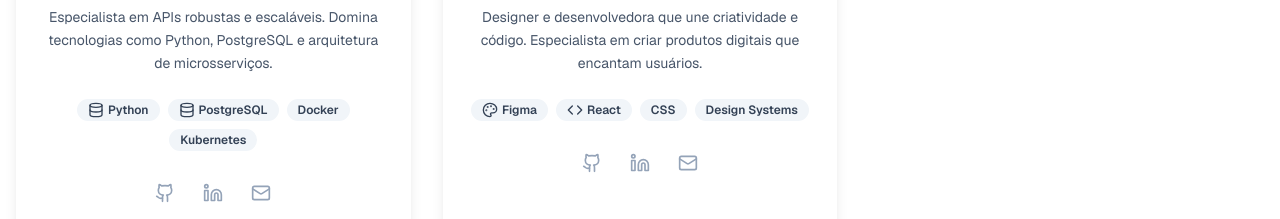
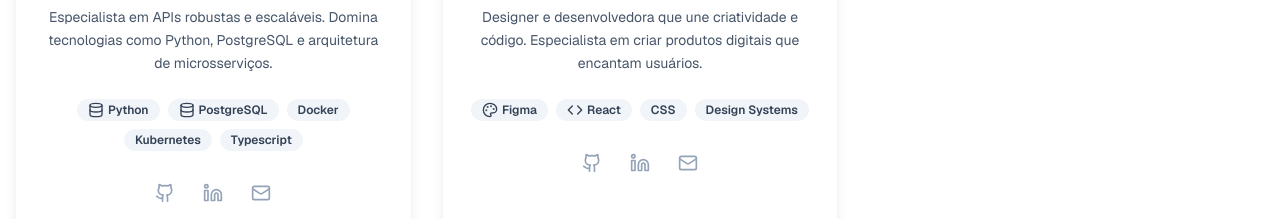
Before and after one commit to is-test-bot/is-devs-team, a Next.js app: page / in a window 1280 px wide. Shown: the part 1640-1859 px from the top of the page. Built offline with nearby package versions, Linux system fonts and the light colour scheme.

Commit message:
feat: add skills

```diff
--- a/app/page.tsx
+++ b/app/page.tsx
@@ -45,7 +45,7 @@ export default function Component() {
       role: "Software Developer",
       description:
         "Especialista em APIs robustas e escaláveis. Domina tecnologias como Python, PostgreSQL e arquitetura de microsserviços.",
-      skills: ["Python", "PostgreSQL", "Docker", "Kubernetes"],
+      skills: ["Python", "PostgreSQL", "Docker", "Kubernetes", "Typescript"],
       image: "/placeholder.svg?height=300&width=300",
       github: "#",
       linkedin: "#",
```
